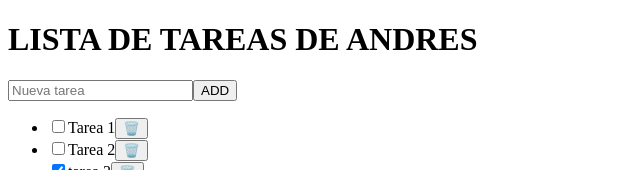
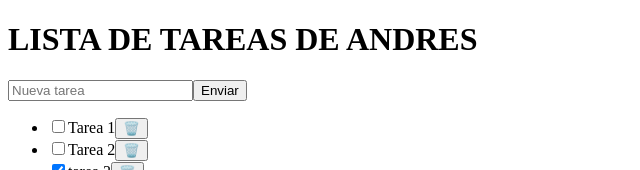
Before and after one commit to ColoRod/Ejemplo-React-, a React (Vite) app: page / in a window 1280 px wide. Shown: the top 170 px of the page, without its empty margins (0-640 px from the left). Built offline with nearby package versions, Linux system fonts and the light colour scheme.

Commit message:
Actualización: se agregó estructura de Atomic Design

```diff
--- a/src/components/organisms/TaskForm.jsx
+++ b/src/components/organisms/TaskForm.jsx
@@ -5,7 +5,7 @@ export default function TaskForm() {
   return (
     <div>
       <Input placeholder="Nueva tarea" />
-      <Button>ADD</Button>
+      <Button>Enviar</Button>
     </div>
   )
 }
```
